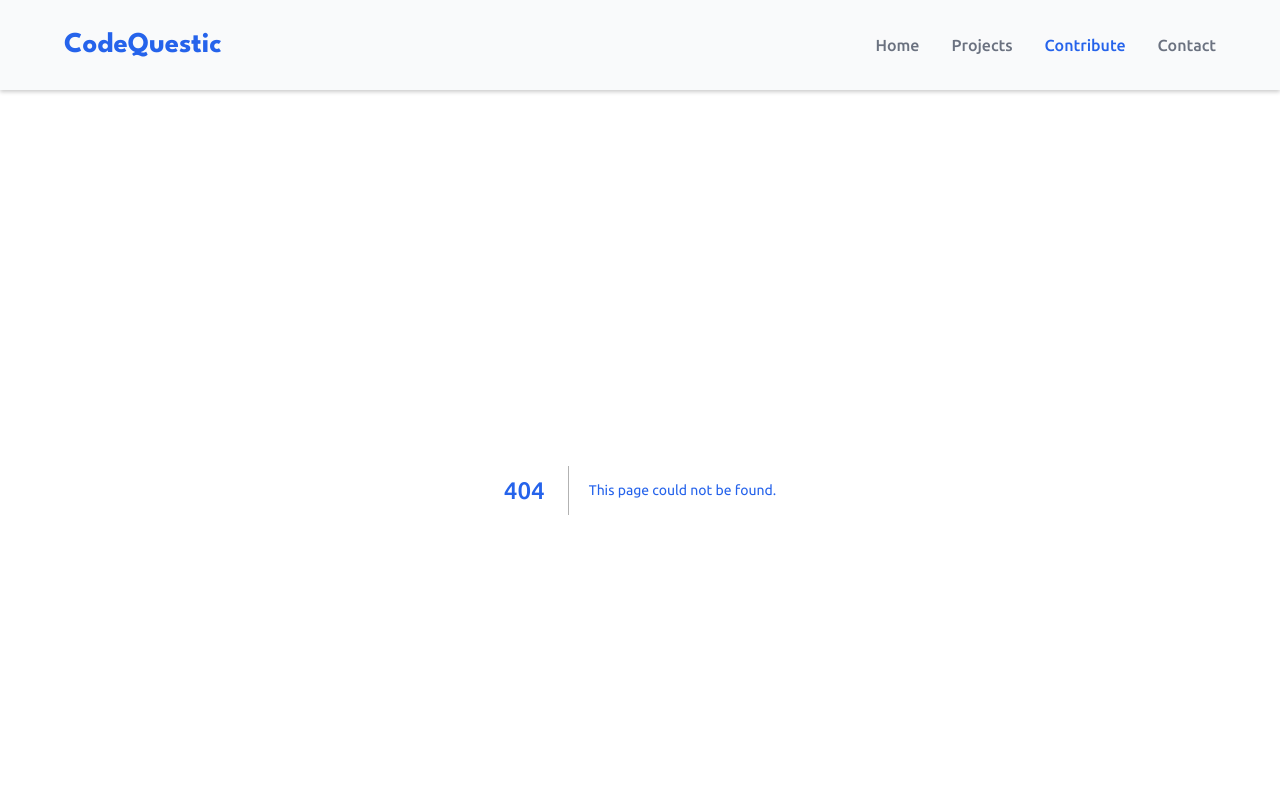
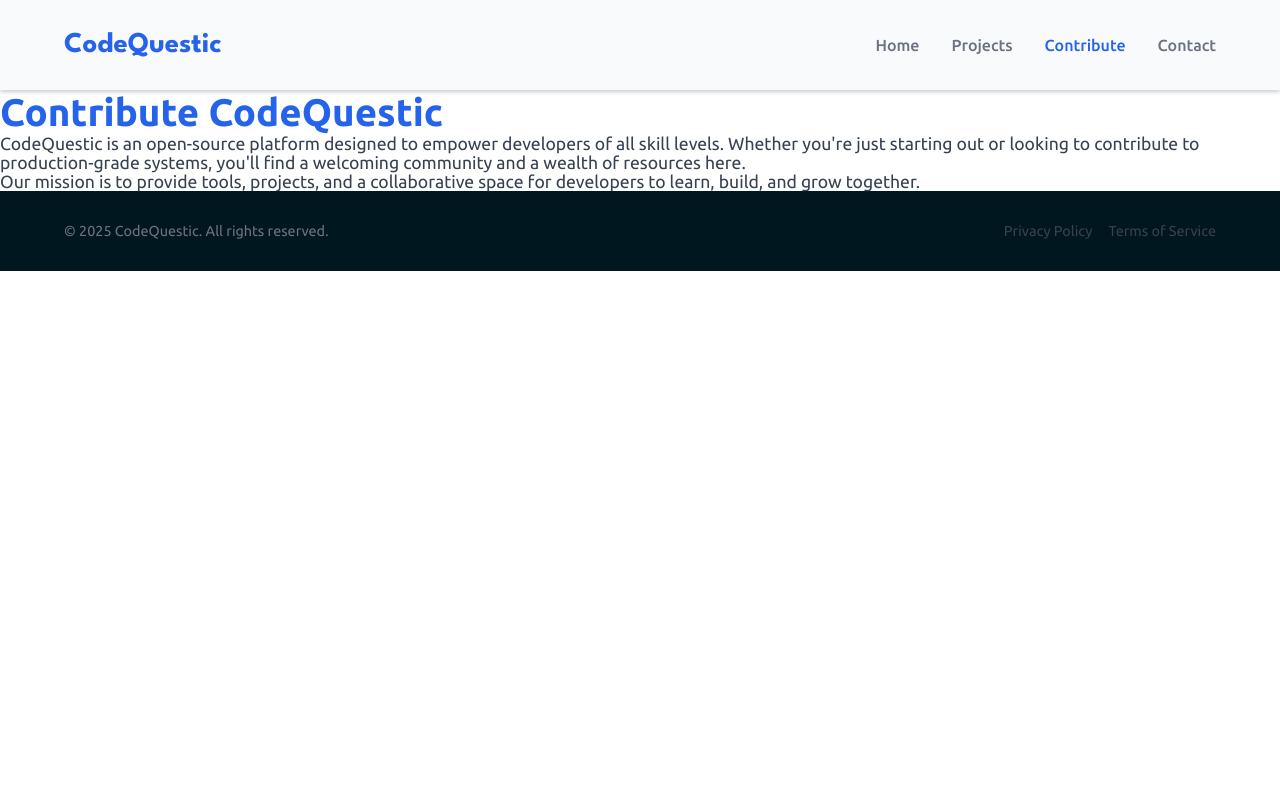
Before and after one commit to CodeQuestic/website, a Next.js app: page /contribute in a window 1280 px wide. Before the commit this address had no page. Shown: the top 800 px of the page. Built offline with nearby package versions, Linux system fonts and the light colour scheme.

Commit message:
added nav pages

```diff
--- /dev/null
+++ b/src/app/contribute/page.tsx
@@ -0,0 +1,17 @@
+export default function Contribute() {
+  return (
+    <section>
+      <h1>Contribute CodeQuestic</h1>
+      <p>
+        CodeQuestic is an open-source platform designed to empower developers of
+        all skill levels. Whether you're just starting out or looking to
+        contribute to production-grade systems, you'll find a welcoming
+        community and a wealth of resources here.
+      </p>
+      <p>
+        Our mission is to provide tools, projects, and a collaborative space for
+        developers to learn, build, and grow together.
+      </p>
+    </section>
+  );
+}
```
Also changed, not shown: src/app/contact/page.tsx (added, +16 -0 lines), src/app/projects/page.tsx (added, +15 -0 lines).
